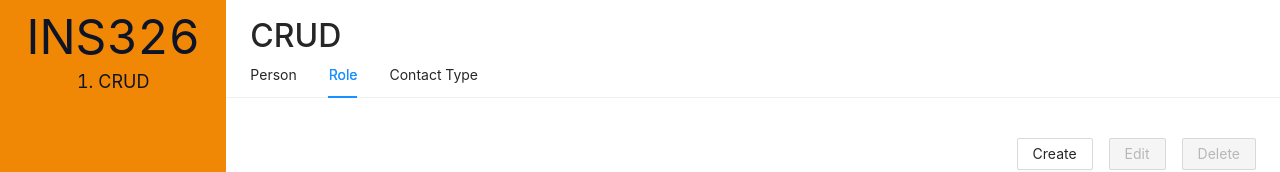
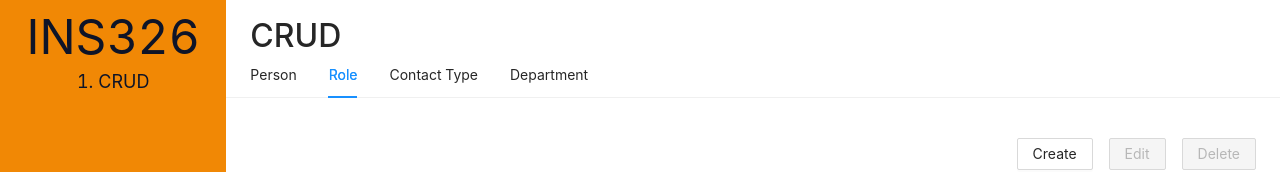
Before and after one commit to ArturoAHR/ids326-webapp, a React (Vite) app: page /hw-1/crud/role in a window 1280 px wide. Shown: the top 172 px of the page. Built offline with nearby package versions, Linux system fonts and the light colour scheme; no server answers.

Commit message:
Add department to CRUD Tabs component

```diff
--- a/src/pages/CRUD/CRUD.tsx
+++ b/src/pages/CRUD/CRUD.tsx
@@ -12,6 +12,7 @@ enum CRUDTabMenuOptions {
   Person = '/hw-1/crud/person',
   Role = '/hw-1/crud/role',
   ContactType = '/hw-1/crud/contact-type',
+  Department = 'hw-1/crud/department',
 }
 
 export const CRUD: FC<CRUDProps> = ({ children }) => {
@@ -32,6 +33,7 @@ export const CRUD: FC<CRUDProps> = ({ children }) => {
           { label: 'Person', key: CRUDTabMenuOptions.Person },
           { label: 'Role', key: CRUDTabMenuOptions.Role },
           { label: 'Contact Type', key: CRUDTabMenuOptions.ContactType },
+          { label: 'Department', key: CRUDTabMenuOptions.Department },
         ]}
       />
       {children}
```
